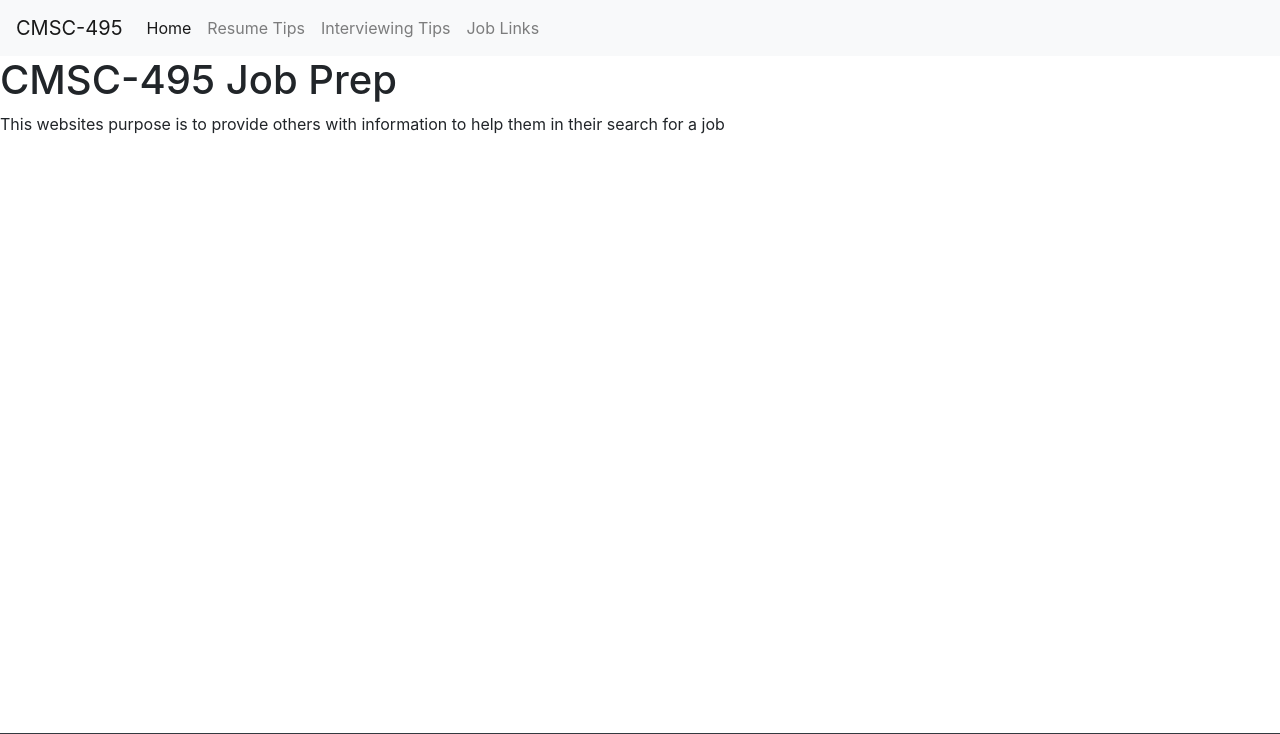
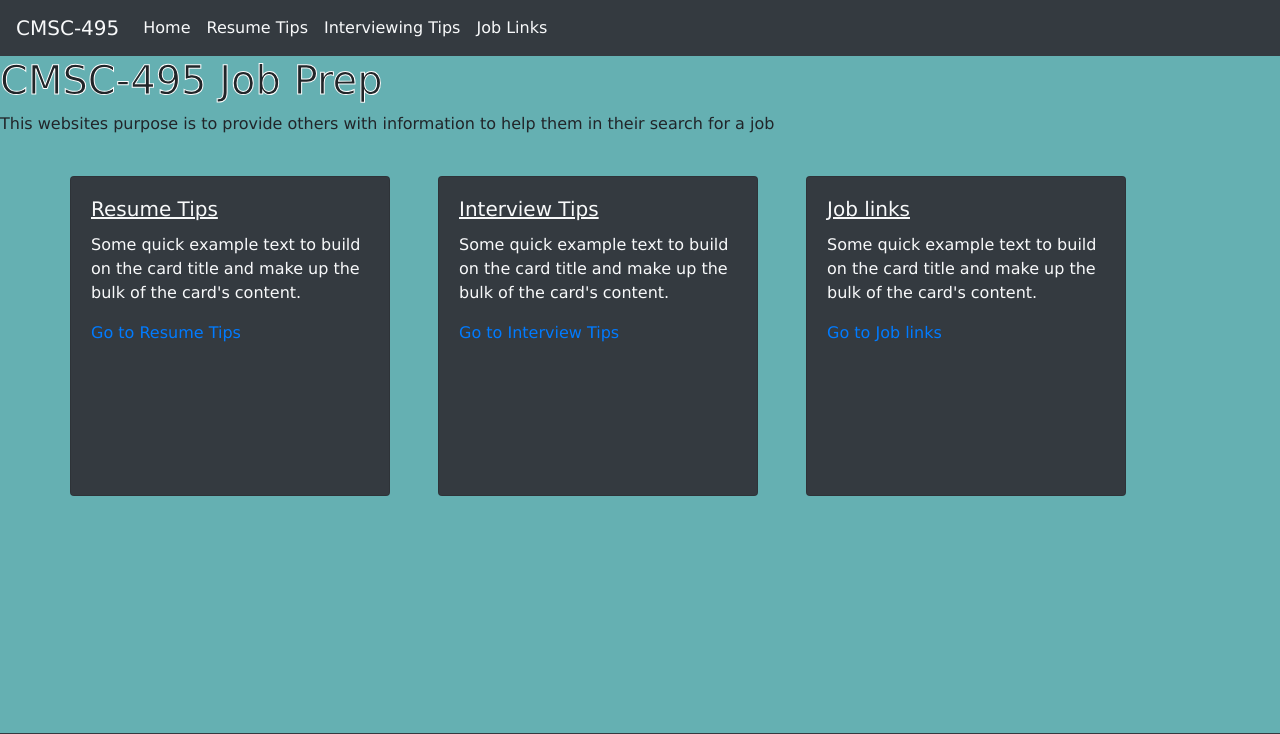
Before and after one commit to KaceyGambill/CMSC495-team-project, a Flask app: page / in a window 1280 px wide. Shown: the top 734 px of the page. Run offline with Flask 2, Linux system fonts and the light colour scheme; some libraries are stand-ins or nearby versions.

Commit message:
bootstrap additions

```diff
--- a/requirements.txt
+++ b/requirements.txt
@@ -24,7 +24,6 @@ sortedcontainers==2.4.0
 soupsieve==2.3.2.post1
 trio==0.21.0
 trio-websocket==0.9.2
-urllib3==1.26.9
 Werkzeug==2.1.2
 wsproto==1.1.0
 zipp==3.8.0
--- /dev/null
+++ b/static/css/style.css
@@ -0,0 +1,6 @@
+@import 'bootstrap.css';
+
+body {
+    background-color: #65b0b2;
+    font-family: Verdana, Geneva, Tahoma, sans-serif;
+}
--- a/templates/header.html
+++ b/templates/header.html
@@ -1,21 +1,22 @@
-<nav class="navbar navbar-expand-lg navbar-light bg-light">
-  <a class="navbar-brand" href="http://127.0.0.1:5000">CMSC-495</a>
-  <button class="navbar-toggler" type="button" data-toggle="collapse" data-target="#navbarNav" aria-controls="navbarNav" aria-expanded="false" aria-label="Toggle navigation">
+<nav class="navbar navbar-expand-lg navbar-light bg-dark">
+  <a class="navbar-brand text-light" href="http://127.0.0.1:5000">CMSC-495</a>
+  <button class="navbar-toggler" type="button" data-toggle="collapse" data-target="#navbarNav" aria-controls="navbarNav"
+    aria-expanded="false" aria-label="Toggle navigation">
     <span class="navbar-toggler-icon"></span>
   </button>
   <div class="collapse navbar-collapse" id="navbarNav">
     <ul class="navbar-nav">
       <li class="nav-item active">
-        <a class="nav-link" href="http://127.0.0.1:5000">Home <span class="sr-only">(current)</span></a>
+        <a class="nav-link text-light" href="http://127.0.0.1:5000">Home <span class="sr-only">(current)</span></a>
       </li>
       <li class="nav-item">
-        <a class="nav-link" href="http://127.0.0.1:5000/resume">Resume Tips</a>
+        <a class="nav-link text-light" href="http://127.0.0.1:5000/resume">Resume Tips</a>
       </li>
       <li class="nav-item">
-        <a class="nav-link" href="http://127.0.0.1:5000/interview">Interviewing Tips</a>
+        <a class="nav-link text-light" href="http://127.0.0.1:5000/interview">Interviewing Tips</a>
       </li>
       <li class="nav-item">
-        <a class="nav-link" href="http://127.0.0.1:5000/jobs">Job Links</a>
+        <a class="nav-link text-light" href="http://127.0.0.1:5000/jobs">Job Links</a>
       </li>
     </ul>
   </div>
--- a/templates/index.html
+++ b/templates/index.html
@@ -1,5 +1,6 @@
 <!DOCTYPE html>
 <html lang="en">
+
 <head>
   <meta charset="UTF-8">
   <meta http-equiv="X-UA-Compatible" content="IE=edge">
@@ -12,9 +13,44 @@
 
 <body>
   {% include "header.html" %}
-<h1>CMSC-495 Job Prep</h1>
+  <h1 class="test" style="-webkit-text-stroke-width: 1px;
+  -webkit-text-stroke-color: white;">CMSC-495 Job Prep</h1>
   <p>This websites purpose is to provide others with information to help them in their search for a job</p>
+  <br />
+  <div class="container ">
+    <div class="row d-flex">
+
+      <div class="card mr-5 bg-dark text-light" style="width: 20rem; height: 20rem;">
+        <div class="card-body">
+          <h5 class="card-title"><u>Resume Tips</u></h5>
+          <p class="card-text">Some quick example text to build on the card title and make up the bulk of the card's
+            content.</p>
+          <a href="http://127.0.0.1:5000/resume" class="card-link">Go to Resume Tips</a>
+        </div>
+      </div>
+
+      <div class="card mr-5 bg-dark text-light" style="width: 20rem; height: 20rem;">
+        <div class="card-body">
+          <h5 class="card-title"><u>Interview Tips</u></h5>
+          <p class="card-text">Some quick example text to build on the card title and make up the bulk of the card's
+            content.</p>
+          <a href="http://127.0.0.1:5000/interview" class="card-link">Go to Interview Tips</a>
+        </div>
+      </div>
+
+      <div class="card bg-dark text-light" style="width: 20rem; height: 20rem;">
+        <div class="card-body">
+          <h5 class="card-title"><u>Job links</u></h5>
+          <p class="card-text">Some quick example text to build on the card title and make up the bulk of the card's
+            content.</p>
+          <a href="http://127.0.0.1:5000/jobs" class="card-link">Go to Job links</a>
+        </div>
+      </div>
+
+    </div>
+  </div>
 
   {% include "footer.html" %}
 </body>
+
 </html>
--- a/templates/links.html
+++ b/templates/links.html
@@ -1,3 +1,4 @@
+<link href="{{ url_for('static', filename='css/style.css') }}" rel="stylesheet" />
 <script type="text/javascript" src="{{ url_for('static', filename='js/jquery-3.6.0.min.js')}}"></script>
 <script type="text/javascript" src="{{ url_for('static', filename='js/bootstrap.bundle.min.js')}}"></script>
-<link href="{{ url_for('static', filename='css/bootstrap.min.css') }}" rel="stylesheet"/>
+<!-- <link href="{{ url_for('static', filename='css/bootstrap.min.css') }}" rel="stylesheet"/> -->
--- a/templates/table.html
+++ b/templates/table.html
@@ -1,4 +1,4 @@
-<table class="table">
+<table class="table table-bordered">
 	<thead>
 		<tr>
 			<th scope="col">#</th>
--- a/templates/tips_table.html
+++ b/templates/tips_table.html
@@ -1,4 +1,4 @@
-<table class="table">
+<table class="table table-bordered">
 	<thead>
 		<tr>
 			<th scope="col">url</th>
```
Also changed, not shown: templates/search-form.html (+6 -6 lines). Lines whose indentation alone changed are shown as unchanged.
